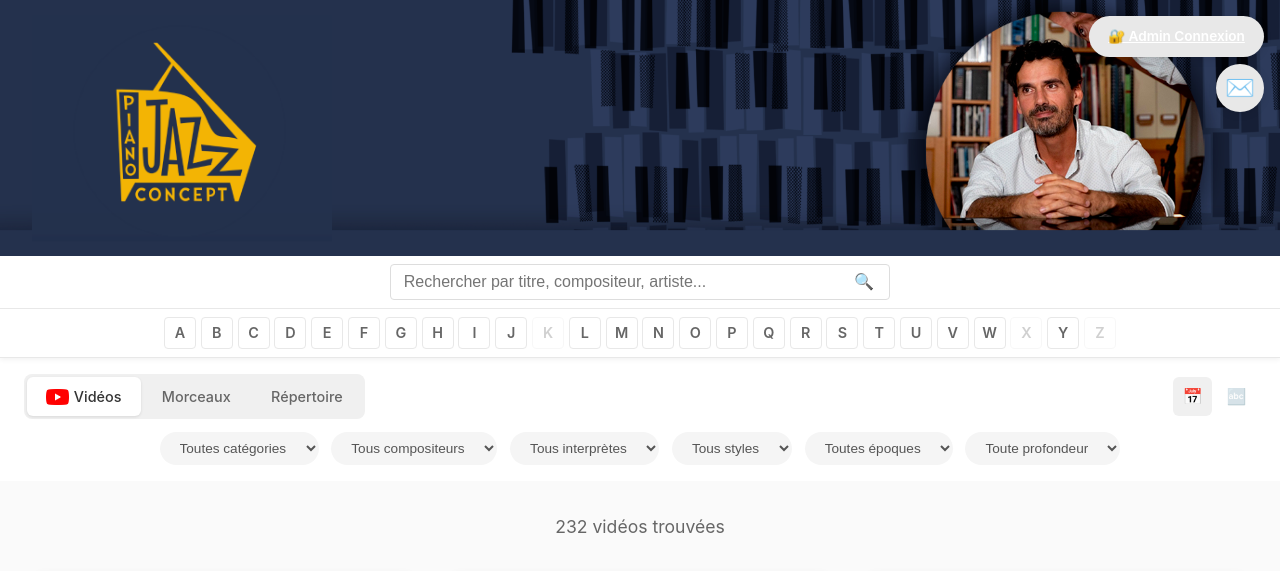
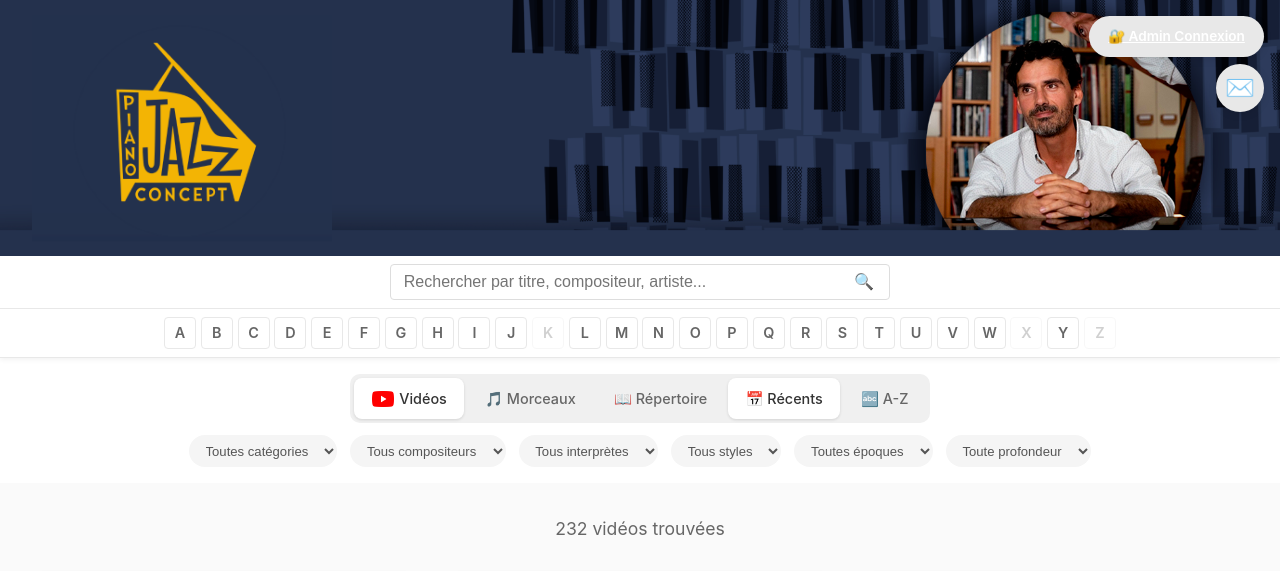
Before and after one commit to ColinusM/Piano-Jazz-Concept, a Flask app: page /?view=videos&sort=date in a window 1280 px wide. Shown: the top 571 px of the page. Run offline with Flask 3, Linux system fonts and the light colour scheme; data comes from the database, SQL or seed files in the repository.

Commit message:
Fix UI: centered pill bar with all 5 tabs, compact filters, restore icons
- All 5 options in one centered pill group (Vidéos/Morceaux/Répertoire/Récents/A-Z)
- Restored 🎵 and 📖 icons on Morceaux and Répertoire tabs
- Filter dropdowns: max-width 180px, auto-width, no wasted space
- Controls centered properly

Co-Authored-By: Claude Opus 4.6 (1M context) <noreply@anthropic.com>

```diff
--- a/templates/index.html
+++ b/templates/index.html
@@ -81,6 +81,7 @@
         .controls-primary {
             display: flex;
             gap: 0.5rem;
+            justify-content: center;
             align-items: center;
             justify-content: center;
             width: 100%;
@@ -130,26 +131,27 @@
         .view-tabs {
             display: inline-flex;
             background: #f0f0f0;
-            border-radius: 8px;
-            padding: 3px;
-            gap: 2px;
+            border-radius: 10px;
+            padding: 4px;
+            gap: 3px;
         }
         .view-tab {
-            padding: 0.5rem 1.2rem;
+            padding: 0.55rem 1.1rem;
             font-size: 0.9rem;
             font-weight: 500;
             color: #666;
             border: none;
-            border-radius: 6px;
+            border-radius: 8px;
             background: transparent;
             text-decoration: none;
             transition: all 0.2s;
-        }
-        .view-tab:hover { color: #333; }
+            white-space: nowrap;
+        }
+        .view-tab:hover { color: #333; background: rgba(255,255,255,0.5); }
         .view-tab.active {
             background: #fff;
             color: #333;
-            box-shadow: 0 1px 3px rgba(0,0,0,0.1);
+            box-shadow: 0 1px 3px rgba(0,0,0,0.12);
         }
         .view-tab .btn-icon {
             height: 1rem;
@@ -157,27 +159,6 @@
             vertical-align: middle;
             margin-right: 0.3rem;
             margin-top: -0.1rem;
-        }
-        .sort-buttons {
-            display: flex;
-            gap: 0.3rem;
-            margin-left: auto;
-        }
-        .sort-btn {
-            padding: 0.4rem 0.6rem;
-            font-size: 1rem;
-            border: none;
-            background: transparent;
-            border-radius: 6px;
-            cursor: pointer;
-            opacity: 0.35;
-            text-decoration: none;
-            transition: all 0.2s;
-        }
-        .sort-btn:hover { opacity: 0.7; }
-        .sort-btn.active {
-            opacity: 1;
-            background: #f0f0f0;
         }
 
         .container {
@@ -963,13 +944,15 @@
         }
 
         select {
-            padding: 0.5rem 1rem;
+            padding: 0.45rem 0.8rem;
             background: #f5f5f5;
             color: #555;
             border: none;
             border-radius: 20px;
             cursor: pointer;
-            font-size: 0.85rem;
+            font-size: 0.82rem;
+            width: auto;
+            max-width: 180px;
         }
         select:hover { background: #eee; }
         select:focus { outline: none; background: #e8e8e8; }
@@ -1177,12 +1160,10 @@
                 <a href="/?view=videos&sort={{ sort }}" class="view-tab {% if view == 'videos' %}active{% endif %}">
                     <img src="/static/images/youtube-icon.png" alt="YouTube" class="btn-icon">Vidéos
                 </a>
-                <a href="/?view=songs&sort={{ sort }}" class="view-tab {% if view == 'songs' %}active{% endif %}">Morceaux</a>
-                <a href="/?view=index" class="view-tab">Répertoire</a>
-            </div>
-            <div class="sort-buttons">
-                <a href="/?view={{ view }}&sort=date&category={{ category }}&search={{ search }}&composer={{ composer_filter }}&performer={{ performer_filter }}&style={{ style_filter }}&era={{ era_filter }}" class="sort-btn {% if sort == 'date' %}active{% endif %}" title="Plus récents">📅</a>
-                <a href="/?view={{ view }}&sort=alpha&category={{ category }}&search={{ search }}&composer={{ composer_filter }}&performer={{ performer_filter }}&style={{ style_filter }}&era={{ era_filter }}" class="sort-btn {% if sort == 'alpha' %}active{% endif %}" title="A-Z">🔤</a>
+                <a href="/?view=songs&sort={{ sort }}" class="view-tab {% if view == 'songs' %}active{% endif %}">🎵 Morceaux</a>
+                <a href="/?view=index" class="view-tab">📖 Répertoire</a>
+                <a href="/?view={{ view }}&sort=date&category={{ category }}&search={{ search }}&composer={{ composer_filter }}&performer={{ performer_filter }}&style={{ style_filter }}&era={{ era_filter }}" class="view-tab {% if sort == 'date' %}active{% endif %}">📅 Récents</a>
+                <a href="/?view={{ view }}&sort=alpha&category={{ category }}&search={{ search }}&composer={{ composer_filter }}&performer={{ performer_filter }}&style={{ style_filter }}&era={{ era_filter }}" class="view-tab {% if sort == 'alpha' %}active{% endif %}">🔤 A-Z</a>
             </div>
         </div>
 
```
